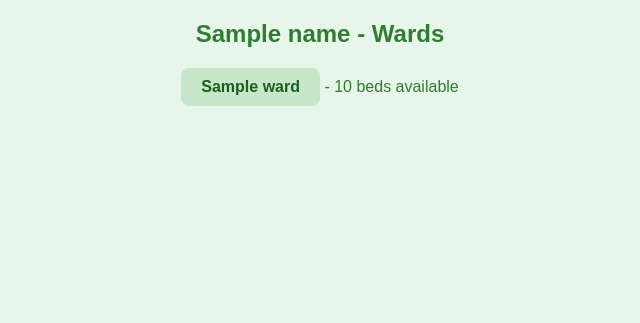
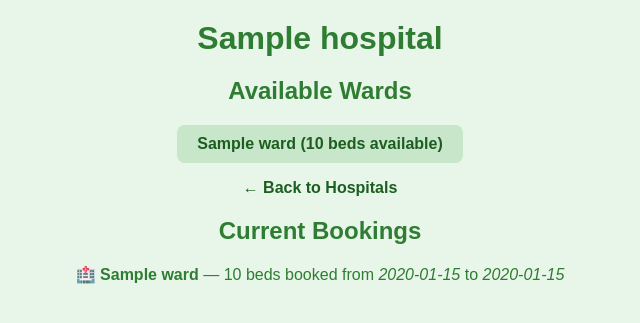
Before and after one commit to abhirup2911/MediSlotBook, a Flask app: template templates/hospital_detail.html in a window 1280 px wide. Shown: the top 323 px of the page, without its empty margins (320-960 px from the left). Run offline with Flask 3, Linux system fonts and the light colour scheme; the template is opened without the code that fills it: most values are stand-ins (such as "Sample title", 1, 10 or a date in 2020).

Commit message:
Update hospital_detail.html

```diff
--- a/templates/hospital_detail.html
+++ b/templates/hospital_detail.html
@@ -1,15 +1,49 @@
 <!DOCTYPE html>
-<html>
+<html lang="en">
 <head>
-  <title>{{ name }}</title>
+  <meta charset="UTF-8">
+  <title>{{ hospital }} - Details</title>
   <link rel="stylesheet" href="{{ url_for('static', filename='style.css') }}">
 </head>
 <body>
-  <h2>{{ name }} - Wards</h2>
-  <ul>
-    {% for ward, beds in wards.items() %}
-      <li><a href="{{ url_for('ward_booking', hospital=name, ward=ward) }}">{{ ward }}</a> - <span>{{ beds }} beds available</span></li>
-    {% endfor %}
-  </ul>
+  <h1>{{ hospital }}</h1>
+
+  <div class="hospital-container">
+    <!-- Left: Ward List -->
+    <div class="ward-list">
+      <h2>Available Wards</h2>
+      <ul>
+        {% for ward, beds in wards %}
+          {% if beds > 0 %}
+          <li>
+            <a href="{{ url_for('ward_booking', hospital=hospital, ward=ward) }}">
+              {{ ward }} ({{ beds }} beds available)
+            </a>
+          </li>
+          {% else %}
+          <li class="full">❌ {{ ward }} (No beds available)</li>
+          {% endif %}
+        {% endfor %}
+      </ul>
+      <a href="{{ url_for('hospitals_page') }}" class="back-link">← Back to Hospitals</a>
+    </div>
+
+    <!-- Right: Booking Summary -->
+    <div class="booking-summary">
+      <h2>Current Bookings</h2>
+      {% if bookings %}
+        <ul>
+          {% for ward, beds, from_date, to_date in bookings %}
+            <li>
+              🏥 <strong>{{ ward }}</strong> — {{ beds }} bed{{ 's' if beds > 1 else '' }}
+              booked from <em>{{ from_date }}</em> to <em>{{ to_date }}</em>
+            </li>
+          {% endfor %}
+        </ul>
+      {% else %}
+        <p>No current bookings for this hospital.</p>
+      {% endif %}
+    </div>
+  </div>
 </body>
 </html>
```
